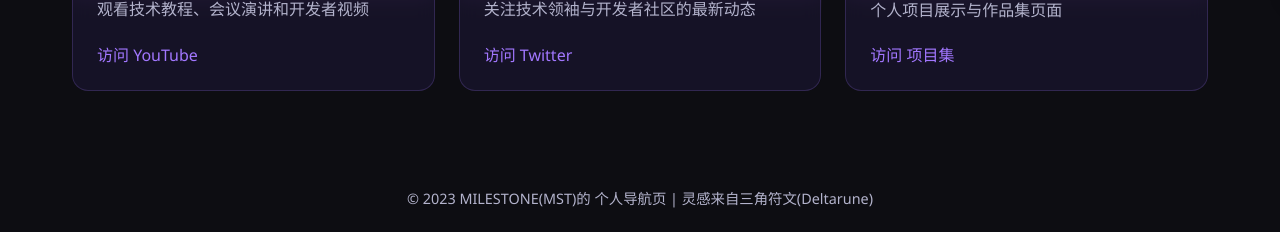
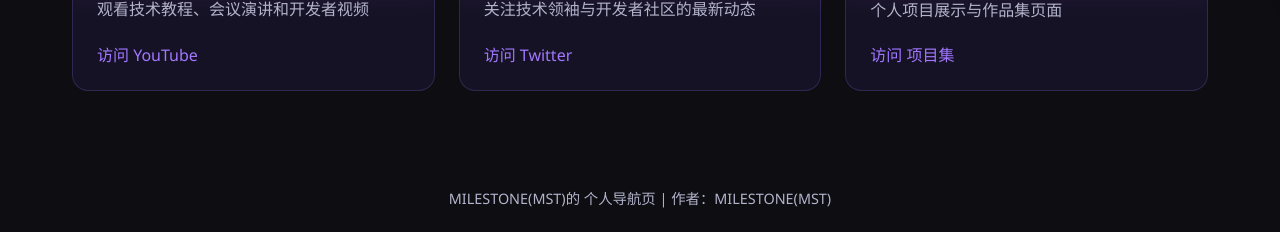
Before and after one commit to Milestone56/milestone_01, a plain HTML site: page index.html in a window 1280 px wide. Shown: the part 802-1034 px from the top of the page. Drawn offline with Linux system fonts and the light colour scheme.

Commit message:
Update index.html

```diff
--- a/index.html
+++ b/index.html
@@ -640,7 +640,7 @@
     </div>
 
     <footer>
-        <p>© 2023 MILESTONE(MST)的 个人导航页 | 灵感来自三角符文(Deltarune)</p>
+        <p>MILESTONE(MST)的 个人导航页 | 作者：MILESTONE(MST)</p>
     </footer>
 
     <div class="theme-switcher" id="theme-switcher">
```
